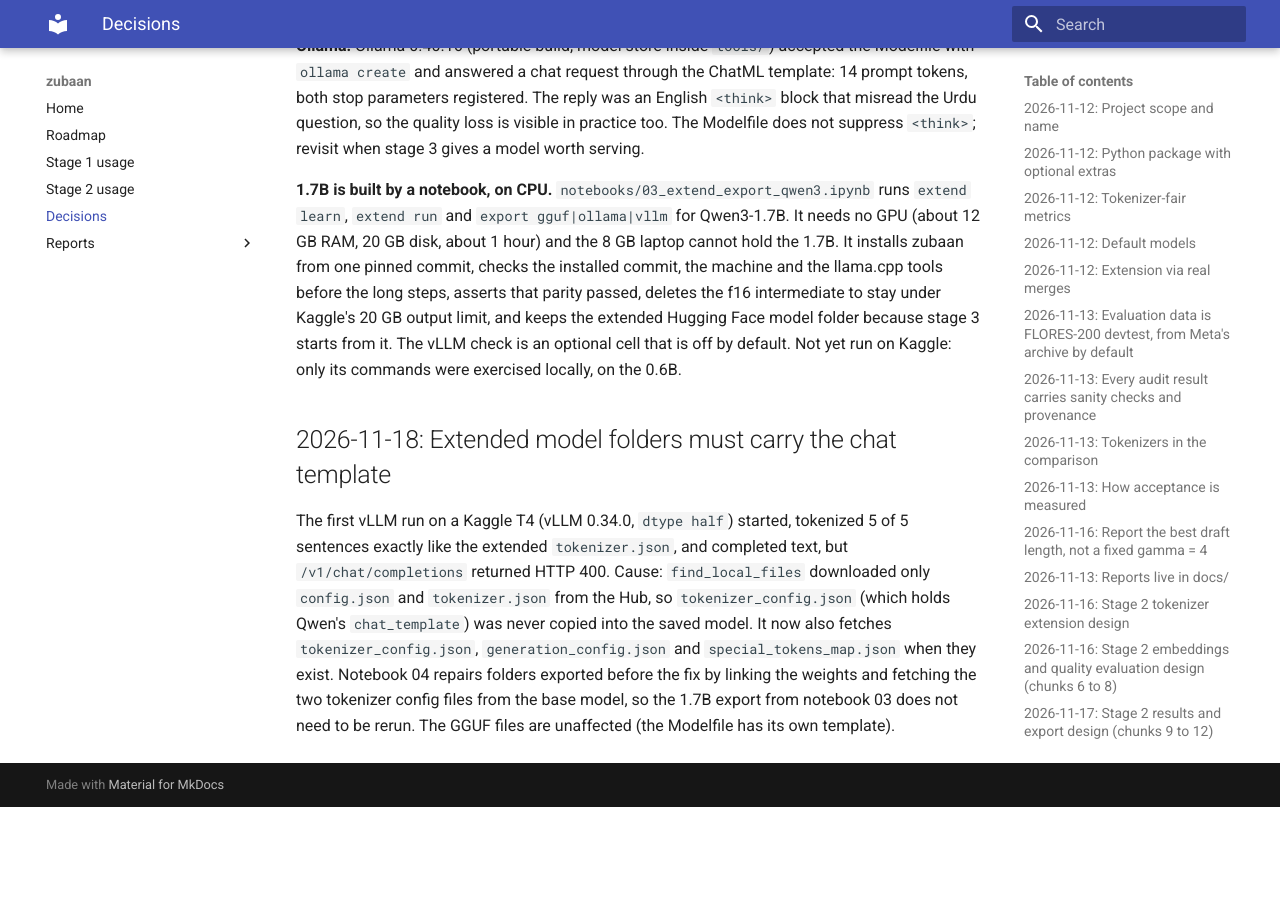
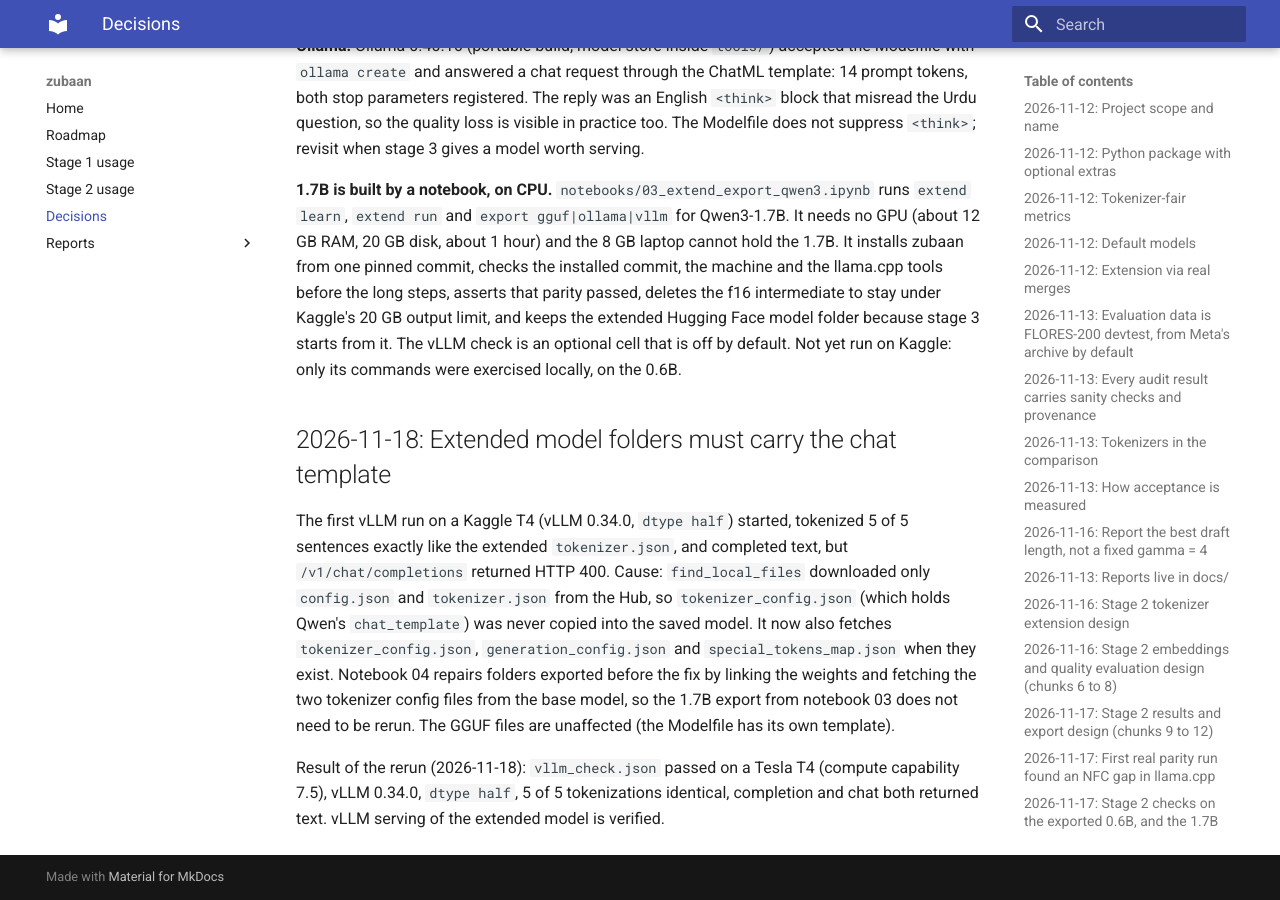
Before and after one commit to Hashir-Aziz123/zubaan, an MkDocs documentation site: the page built from docs/decisions.md, in a window 1280 px wide and 900 px high, scrolled down 7584 px. Built offline with MkDocs 1.6.1 and Material for MkDocs 9.7.7, drawn with Linux system fonts in a browser that asks for light colours; before the commit the page ends 8391 px from its top, so only the background shows below that.

Commit message:
docs: record the passing vLLM check on a Kaggle T4
Co-Authored-By: Claude Sonnet 5.5 <noreply@anthropic.com>

```diff
--- a/docs/decisions.md
+++ b/docs/decisions.md
@@ -124,3 +124,5 @@ Also fixed on the way: the converter imports `sentencepiece` for Qwen before it
 ## 2026-11-18: Extended model folders must carry the chat template
 
 The first vLLM run on a Kaggle T4 (vLLM 0.34.0, `dtype half`) started, tokenized 5 of 5 sentences exactly like the extended `tokenizer.json`, and completed text, but `/v1/chat/completions` returned HTTP 400. Cause: `find_local_files` downloaded only `config.json` and `tokenizer.json` from the Hub, so `tokenizer_config.json` (which holds Qwen's `chat_template`) was never copied into the saved model. It now also fetches `tokenizer_config.json`, `generation_config.json` and `special_tokens_map.json` when they exist. Notebook 04 repairs folders exported before the fix by linking the weights and fetching the two tokenizer config files from the base model, so the 1.7B export from notebook 03 does not need to be rerun. The GGUF files are unaffected (the Modelfile has its own template).
+
+Result of the rerun (2026-11-18): `vllm_check.json` passed on a Tesla T4 (compute capability 7.5), vLLM 0.34.0, `dtype half`, 5 of 5 tokenizations identical, completion and chat both returned text. vLLM serving of the extended model is verified.
--- a/docs/stage2-usage.md
+++ b/docs/stage2-usage.md
@@ -122,4 +122,4 @@ The 1.7B quality run is `notebooks/02_extend_quality_qwen3.ipynb` on Kaggle (T4,
 - New rows are untrained (Stage 3).
 - One corpus (Urdu Wikipedia) and one seed.
 - The Ollama Modelfile was accepted by `ollama create` (0.40.16) and answered a chat request on the 0.6B. Qwen3 starts replies with a `<think>` block, which the Modelfile does not suppress.
-- vLLM has not been started on a GPU yet. `notebooks/04_vllm_check_qwen3.ipynb` does it on a Kaggle T4 (not a P100: vLLM needs compute capability 7.0 or higher) from the 03 output, and also checks that vLLM tokenizes Urdu exactly like the extended `tokenizer.json`.
+- vLLM 0.34.0 served the extended Qwen3-1.7B on a Kaggle T4 (`dtype half`, `notebooks/04_vllm_check_qwen3.ipynb`): vLLM's tokenization of 5 Urdu and English sentences equals the extended `tokenizer.json`, and completion and chat both answered (40 tokens in 0.9 s including the first request). The text is meaningless because the rows are untrained. A P100 cannot run vLLM (compute capability 6.0).
```
Also changed, not shown: docs/roadmap.md (+1 -1 lines).
